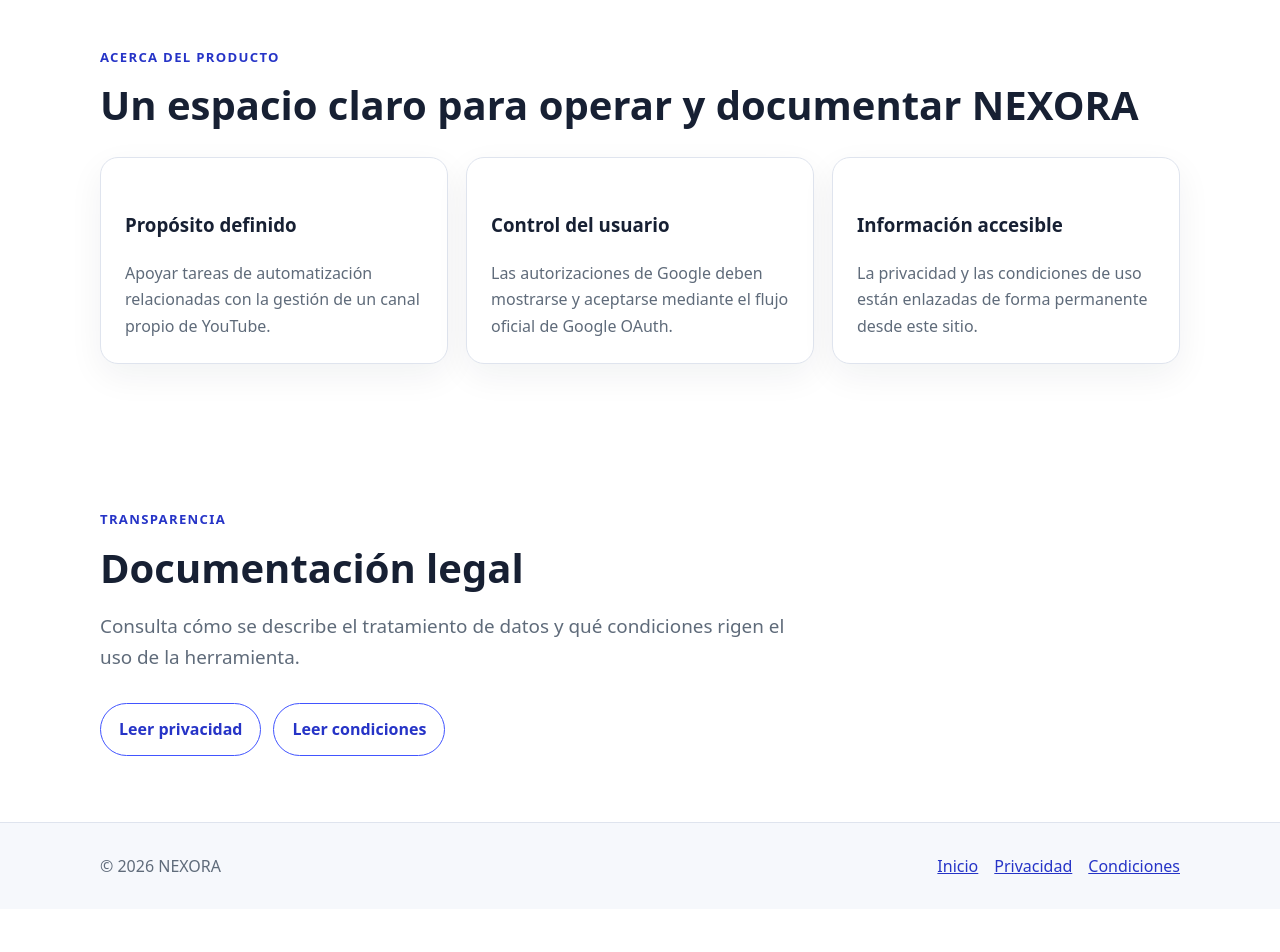
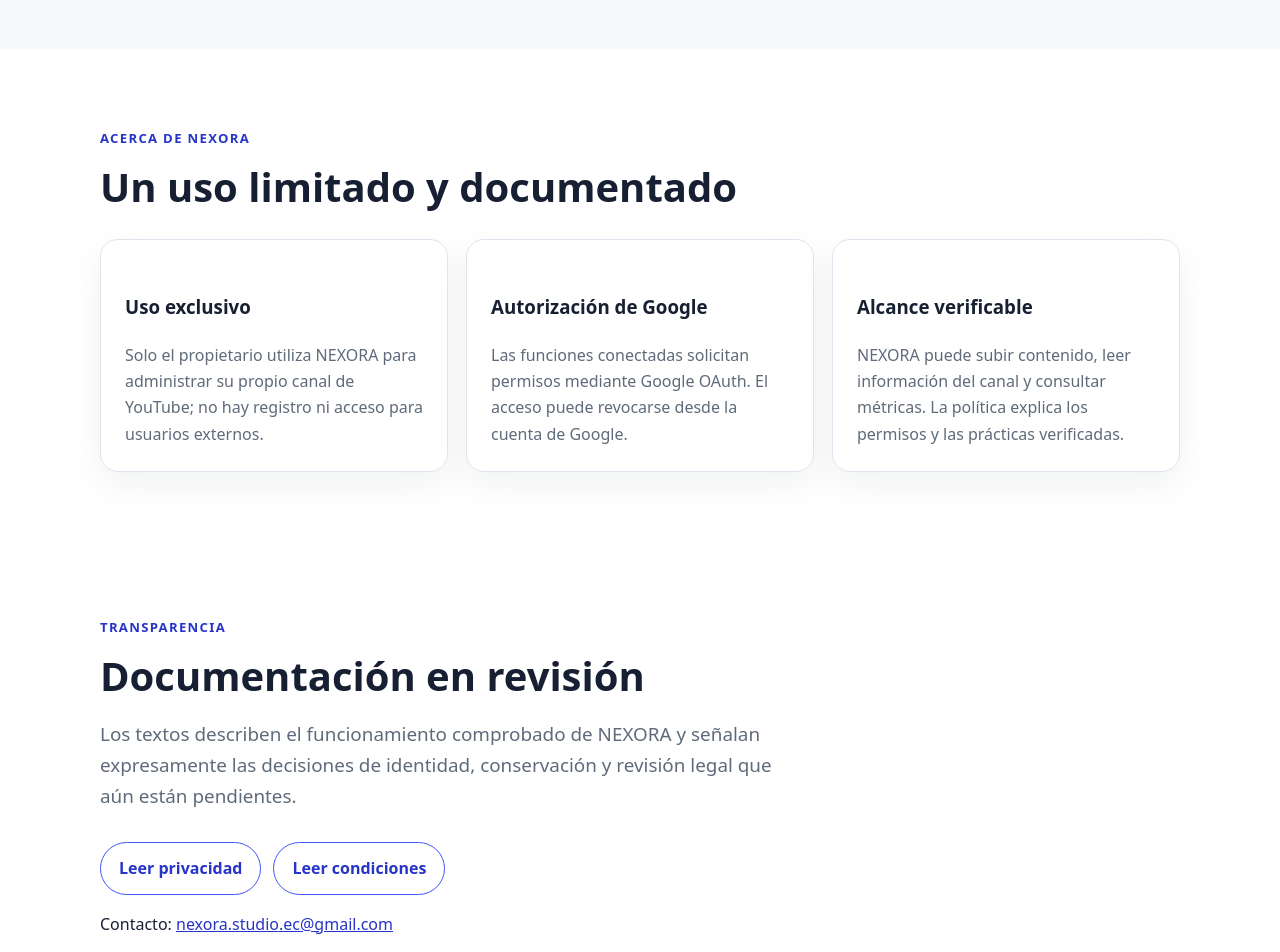
Before and after one commit to unmateoalajo-png/nexora-web, a plain HTML site: page index.html in a window 1280 px wide. Shown: the part 760-1712 px from the top of the page. Before the commit the page ends 1669 px from the top, so only its background shows below. Drawn offline with Linux system fonts and the light colour scheme.

Commit message:
docs: precisar alcance personal de NEXORA

```diff
--- a/index.html
+++ b/index.html
@@ -3,8 +3,8 @@
 <head>
   <meta charset="utf-8">
   <meta name="viewport" content="width=device-width, initial-scale=1">
-  <meta name="description" content="Sitio oficial de NEXORA, una herramienta propia de automatización para YouTube.">
-  <title>NEXORA | Automatización propia para YouTube</title>
+  <meta name="description" content="Sitio oficial de NEXORA, herramienta personal para administrar el canal de YouTube de su propietario.">
+  <title>NEXORA | Herramienta personal para YouTube</title>
   <link rel="stylesheet" href="styles.css">
 </head>
 <body>
@@ -22,9 +22,9 @@
   <main>
     <div class="hero">
       <div class="container">
-        <p class="eyebrow">Herramienta propia para YouTube</p>
-        <h1>Automatización sencilla, con control del operador.</h1>
-        <p class="lead">NEXORA es una herramienta de automatización creada para apoyar la gestión de un canal propio de YouTube. Este sitio reúne su información oficial y sus documentos legales.</p>
+        <p class="eyebrow">Herramienta personal para YouTube</p>
+        <h1>Administración del canal propio, bajo control de su propietario.</h1>
+        <p class="lead">NEXORA es la marca pública de una herramienta de uso personal y exclusivo. No se ofrece como servicio a terceros: se utiliza para apoyar la administración del canal de YouTube de su propietario.</p>
         <div class="actions">
           <a class="button" href="#producto">Conocer NEXORA</a>
           <a class="button secondary" href="privacidad.html">Política de privacidad</a>
@@ -34,20 +34,20 @@
 
     <section id="producto">
       <div class="container">
-        <p class="eyebrow">Acerca del producto</p>
-        <h2>Un espacio claro para operar y documentar NEXORA</h2>
+        <p class="eyebrow">Acerca de NEXORA</p>
+        <h2>Un uso limitado y documentado</h2>
         <div class="grid">
           <article class="card">
-            <h3>Propósito definido</h3>
-            <p>Apoyar tareas de automatización relacionadas con la gestión de un canal propio de YouTube.</p>
+            <h3>Uso exclusivo</h3>
+            <p>Solo el propietario utiliza NEXORA para administrar su propio canal de YouTube; no hay registro ni acceso para usuarios externos.</p>
           </article>
           <article class="card">
-            <h3>Control del usuario</h3>
-            <p>Las autorizaciones de Google deben mostrarse y aceptarse mediante el flujo oficial de Google OAuth.</p>
+            <h3>Autorización de Google</h3>
+            <p>Las funciones conectadas solicitan permisos mediante Google OAuth. El acceso puede revocarse desde la cuenta de Google.</p>
           </article>
           <article class="card">
-            <h3>Información accesible</h3>
-            <p>La privacidad y las condiciones de uso están enlazadas de forma permanente desde este sitio.</p>
+            <h3>Alcance verificable</h3>
+            <p>NEXORA puede subir contenido, leer información del canal y consultar métricas. La política explica los permisos y las prácticas verificadas.</p>
           </article>
         </div>
       </div>
@@ -56,12 +56,13 @@
     <section aria-labelledby="legal-title">
       <div class="container">
         <p class="eyebrow">Transparencia</p>
-        <h2 id="legal-title">Documentación legal</h2>
-        <p class="lead">Consulta cómo se describe el tratamiento de datos y qué condiciones rigen el uso de la herramienta.</p>
+        <h2 id="legal-title">Documentación en revisión</h2>
+        <p class="lead">Los textos describen el funcionamiento comprobado de NEXORA y señalan expresamente las decisiones de identidad, conservación y revisión legal que aún están pendientes.</p>
         <div class="actions">
           <a class="button secondary" href="privacidad.html">Leer privacidad</a>
           <a class="button secondary" href="terminos.html">Leer condiciones</a>
         </div>
+        <p>Contacto: <a href="mailto:nexora.studio.ec@gmail.com">nexora.studio.ec@gmail.com</a></p>
       </div>
     </section>
   </main>
```
